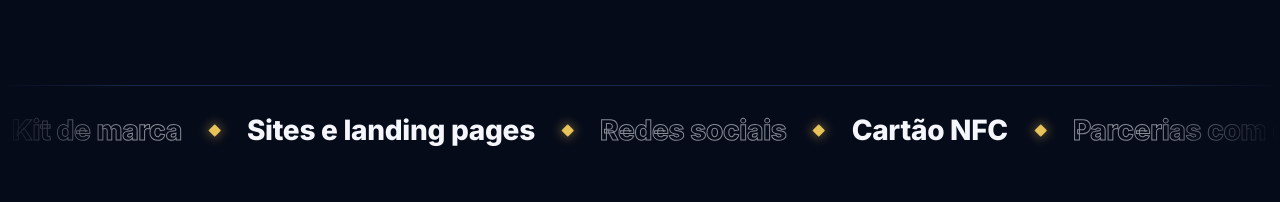
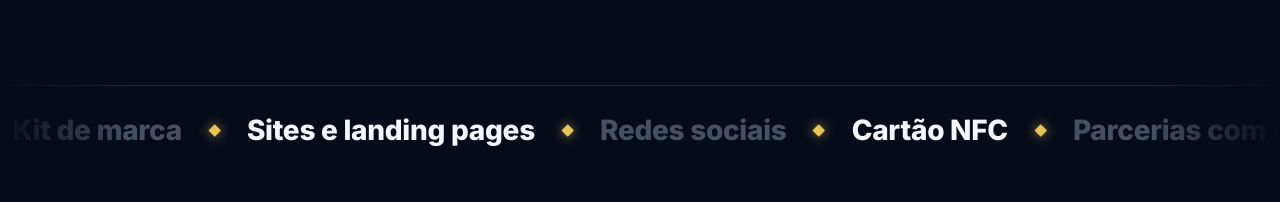
Before and after one commit to sounetolima/opex, a plain HTML site: page index.html in a window 1280 px wide. Shown: the part 797-999 px from the top of the page. Drawn offline with Linux system fonts and the light colour scheme; animation ran at ten frames a second.

Commit message:
Faixa: itens alternados em tom suave (sem contorno)
Co-Authored-By: Claude Opus 5.5 <noreply@anthropic.com>
Claude-Session: https://claude.ai/code/session_01APCAHeNwBSEaWXeUJkuddM

```diff
--- a/index.html
+++ b/index.html
@@ -186,7 +186,7 @@
   .marquee:hover .marquee-track{animation-play-state:paused}
   .marquee ul{display:flex;align-items:center;list-style:none;flex-shrink:0}
   .marquee li{display:flex;align-items:center;font-size:clamp(1.15rem,2.6vw,1.75rem);font-weight:800;letter-spacing:-.01em;white-space:nowrap}
-  .marquee li:nth-child(even){color:transparent;-webkit-text-stroke:1px rgba(244,246,251,.55)}
+  .marquee li:nth-child(even){color:rgba(163,174,200,.42)}
   .marquee li::after{content:"";width:9px;height:9px;margin:0 28px;background:var(--gold);transform:rotate(45deg);border-radius:1px;flex-shrink:0;box-shadow:0 0 12px rgba(232,195,90,.7)}
   .marquee+section{border-top:0}
   @keyframes marquee{to{transform:translateX(-50%)}}
```
